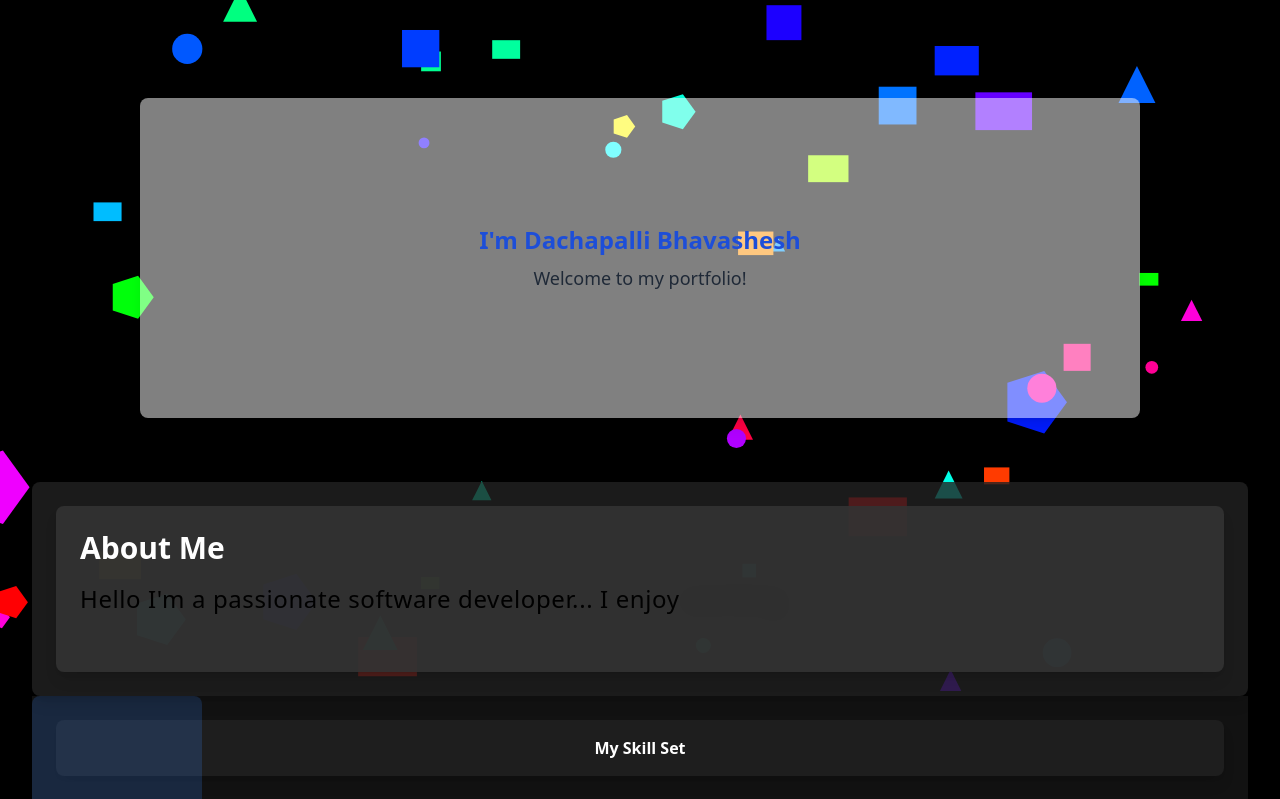
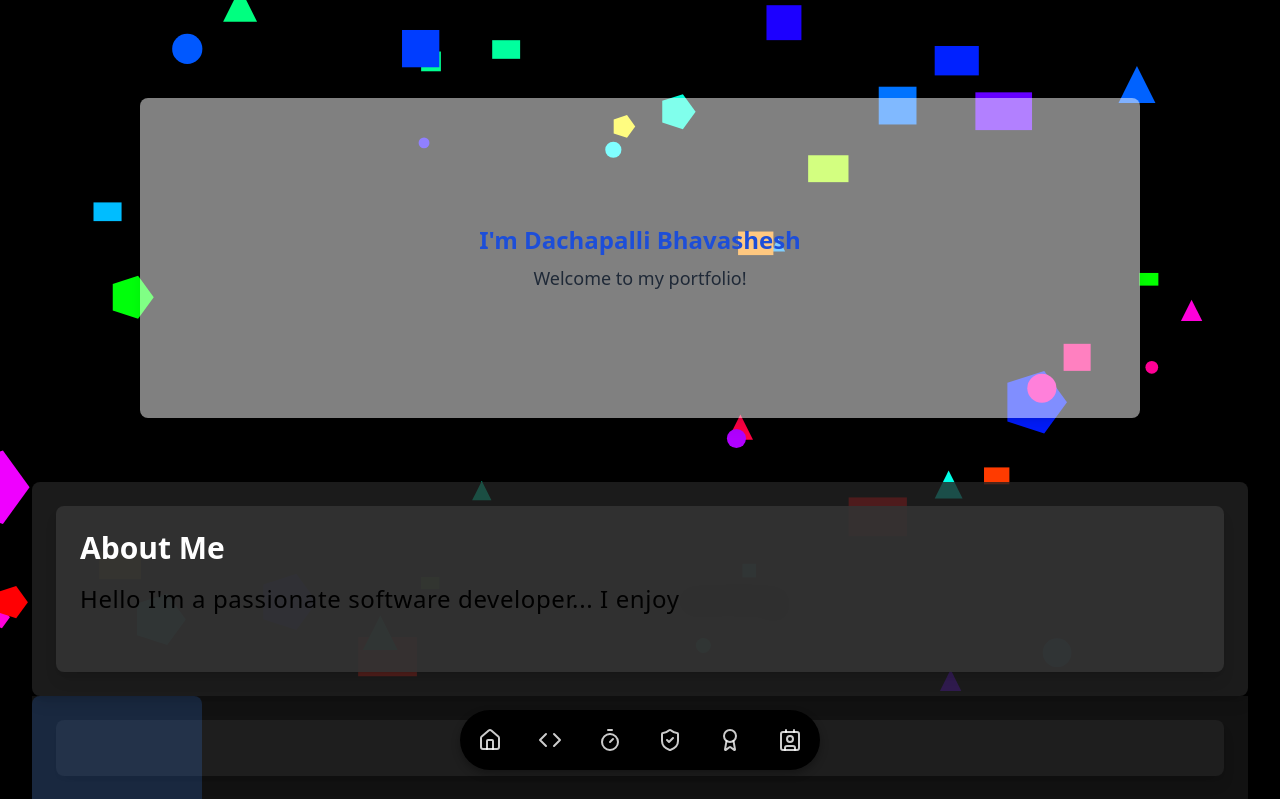
Before and after one commit to bunnysunny24/portfolio, a React (Create React App) app: page / in a window 1280 px wide. Shown: the top 799 px of the page. Built offline with nearby package versions, Linux system fonts and the light colour scheme.

Commit message:
Merged changes from origin/main and resolved conflicts

```diff
--- /dev/null
+++ b/next.config.js
@@ -0,0 +1,15 @@
+const withSourceMaps = require('@zeit/next-source-maps')();
+
+module.exports = {
+    webpack: (config, { isServer }) => {
+        if (!isServer) {
+            config.module.rules.push({
+                test: /\.js$/,
+                loader: 'source-map-loader',
+                enforce: 'pre',
+                exclude: /node_modules[\\/](next)[\\/]/,
+            });
+        }
+        return config;
+    },
+};
--- a/package.json
+++ b/package.json
@@ -6,7 +6,7 @@
     "@emotion/react": "^11.13.3",
     "@react-three/drei": "^9.114.4",
     "@tabler/icons-react": "^3.19.0",
-    "@testing-library/jest-dom": "^5.17.0",
+    "@testing-library/jest-dom": "^6.6.2",
     "@testing-library/react": "^13.4.0",
     "@testing-library/user-event": "^13.5.0",
     "@types/jest": "^27.5.2",
@@ -23,6 +23,7 @@
     "web-vitals": "^2.1.4"
   },
   "scripts": {
+    "clean": "rimraf .next",
     "start": "react-scripts start",
     "build": "react-scripts build",
     "test": "react-scripts test",
@@ -56,6 +57,7 @@
     "clsx": "^2.1.1",
     "framer-motion": "^11.11.9",
     "postcss": "^8.4.47",
+    "rimraf": "^6.0.1",
     "tailwind-merge": "^2.5.4",
     "tailwindcss": "^3.4.14",
     "three": "^0.169.0"
--- a/src/App.tsx
+++ b/src/App.tsx
@@ -6,20 +6,13 @@ import SkillsSection from './components/SkillsSection';
 import { Timeline } from './components/Timeline';
 import Certifications from './components/Certifications';
 import Contact from './components/Contact';
-import FloatingDock  from './components/FloatingDock'; // Correctly importing the FloatingDock component
+import { FloatingDockDemo } from './components/FloatingDockDemo';
 import Achievements from './components/Achievements';
-import { FaHome, FaClipboardList, FaCertificate, FaTrophy, FaUserGraduate, FaEnvelope } from 'react-icons/fa';
 
-const dockItems = [
-  { title: "Home", icon: <FaHome />, href: "#" },
-  { title: "Skill Set", icon: <FaClipboardList />, href: "#skills" },
-  { title: "Timeline", icon: <FaTrophy />, href: "#timeline" },
-  { title: "Certificates", icon: <FaCertificate />, href: "#certificates" },
-  { title: "Achievements", icon: <FaUserGraduate />, href: "#achievements" },
-  { title: "Contact Me", icon: <FaEnvelope />, href: "#contact" },
-];
+const App: React.FC = () => {
+  console.log("App is rendering");
 
-const App: React.FC = () => (
+  return (
     <div className="relative min-h-screen bg-black text-white overflow-hidden">
       <AnimatedBackground />
       <div className="relative z-10 container mx-auto p-8">
@@ -31,8 +24,11 @@ const App: React.FC = () => (
         <Achievements />
         <Contact />
       </div>
-    <FloatingDock />
+
+      {/* Ensure Floating Dock is rendered at the bottom */}
+      <FloatingDockDemo />
     </div>
   );
+};
 
 export default App;
--- a/src/components/FloatingDock.tsx
+++ /dev/null
@@ -1,7 +0,0 @@
-const FloatingDock: React.FC = () => (
-    <div className="fixed bottom-0 left-1/2 transform -translate-x-1/2 p-4 bg-black text-white rounded-t-lg shadow-lg">
-      <p>Scroll through to explore: Introduction, Skills, Timeline, and more!</p>
-    </div>
-  );
-
-  export default FloatingDock;
--- /dev/null
+++ b/src/components/FloatingDockDemo.tsx
@@ -0,0 +1,57 @@
+import React from 'react';
+import FloatingDock from '../ui/floating-dock';
+import {
+  IconHome,
+  IconSkills,
+  IconTimeline,
+  IconCertificate,
+  IconAchievements,
+  IconContact
+} from './icons';
+
+export const FloatingDockDemo: React.FC = () => {
+  const links = [
+    {
+      title: "Home",
+      icon: <IconHome />,
+      href: "#home",
+    },
+    {
+      title: "Skills",
+      icon: <IconSkills />,
+      href: "#skills",
+    },
+    {
+      title: "Timeline",
+      icon: <IconTimeline />,
+      href: "#timeline",
+    },
+    {
+      title: "Certifications",
+      icon: <IconCertificate />,
+      href: "#certifications",
+    },
+    {
+      title: "Achievements",
+      icon: <IconAchievements />,
+      href: "#achievements",
+    },
+    {
+      title: "Contact",
+      icon: <IconContact />,
+      href: "#contact",
+    },
+  ];
+
+  // Log the links before returning JSX
+  console.log("FloatingDock links: ", links);
+
+  return (
+    <div className="fixed bottom-0 left-0 right-0 z-50 flex justify-center mb-4">
+      <FloatingDock
+        mobileClassName="translate-y-20" // Only for demo purposes
+        items={links}
+      />
+    </div>
+  );
+};
--- /dev/null
+++ b/src/components/icons.tsx
@@ -0,0 +1,49 @@
+// src/icons.tsx
+
+import React from 'react';
+
+export const IconHome = () => (
+  <svg xmlns="http://www.w3.org/2000/svg" width="24" height="24" viewBox="0 0 24 24" fill="none" stroke="currentColor" strokeWidth="2" strokeLinecap="round" strokeLinejoin="round" className="lucide lucide-house">
+    <path d="M15 21v-8a1 1 0 0 0-1-1h-4a1 1 0 0 0-1 1v8" />
+    <path d="M3 10a2 2 0 0 1 .709-1.528l7-5.999a2 2 0 0 1 2.582 0l7 5.999A2 2 0 0 1 21 10v9a2 2 0 0 1-2 2H5a2 2 0 0 1-2-2z" />
+  </svg>
+);
+
+export const IconSkills = () => (
+  <svg xmlns="http://www.w3.org/2000/svg" width="24" height="24" viewBox="0 0 24 24" fill="none" stroke="currentColor" strokeWidth="2" strokeLinecap="round" strokeLinejoin="round" className="lucide lucide-code">
+    <polyline points="16 18 22 12 16 6" />
+    <polyline points="8 6 2 12 8 18" />
+  </svg>
+);
+
+export const IconTimeline = () => (
+  <svg xmlns="http://www.w3.org/2000/svg" width="24" height="24" viewBox="0 0 24 24" fill="none" stroke="currentColor" strokeWidth="2" strokeLinecap="round" strokeLinejoin="round" className="lucide lucide-timer">
+    <line x1="10" x2="14" y1="2" y2="2" />
+    <line x1="12" x2="15" y1="14" y2="11" />
+    <circle cx="12" cy="14" r="8" />
+  </svg>
+);
+
+export const IconCertificate = () => (
+  <svg xmlns="http://www.w3.org/2000/svg" width="24" height="24" viewBox="0 0 24 24" fill="none" stroke="currentColor" strokeWidth="2" strokeLinecap="round" strokeLinejoin="round" className="lucide lucide-shield-check">
+    <path d="M20 13c0 5-3.5 7.5-7.66 8.95a1 1 0 0 1-.67-.01C7.5 20.5 4 18 4 13V6a1 1 0 0 1 1-1c2 0 4.5-1.2 6.24-2.72a1.17 1.17 0 0 1 1.52 0C14.51 3.81 17 5 19 5a1 1 0 0 1 1 1z" />
+    <path d="m9 12 2 2 4-4" />
+  </svg>
+);
+
+export const IconAchievements = () => (
+  <svg xmlns="http://www.w3.org/2000/svg" width="24" height="24" viewBox="0 0 24 24" fill="none" stroke="currentColor" strokeWidth="2" strokeLinecap="round" strokeLinejoin="round" className="lucide lucide-award">
+    <path d="m15.477 12.89 1.515 8.526a.5.5 0 0 1-.81.47l-3.58-2.687a1 1 0 0 0-1.197 0l-3.586 2.686a.5.5 0 0 1-.81-.469l1.514-8.526" />
+    <circle cx="12" cy="8" r="6" />
+  </svg>
+);
+
+export const IconContact = () => (
+  <svg xmlns="http://www.w3.org/2000/svg" width="24" height="24" viewBox="0 0 24 24" fill="none" stroke="currentColor" strokeWidth="2" strokeLinecap="round" strokeLinejoin="round" className="lucide lucide-contact">
+    <path d="M16 2v2" />
+    <path d="M7 22v-2a2 2 0 0 1 2-2h6a2 2 0 0 1 2 2v2" />
+    <path d="M8 2v2" />
+    <circle cx="12" cy="11" r="3" />
+    <rect x="3" y="4" width="18" height="18" rx="2" />
+  </svg>
+);
--- /dev/null
+++ b/src/ui/floating-dock.css
@@ -0,0 +1,37 @@
+.floating-dock {
+    position: fixed;
+    bottom: 30px; /* Position from the bottom */
+    left: 50%; /* Center it horizontally */
+    transform: translateX(-50%); /* Adjust to center */
+    display: flex;
+    gap: 10px; /* Space between items */
+    background-color: #000; /* Black background for the dock */
+    padding: 5px; /* Reduced padding for a smaller dock */
+    border-radius: 50px;
+    box-shadow: 0 4px 8px rgba(0, 0, 0, 0.3); /* Adjust shadow */
+    z-index: 9999; /* Ensure it’s above other elements */
+}
+
+.floating-dock a {
+    display: flex;
+    align-items: center;
+    justify-content: center;
+    width: 50px;  /* Size of buttons (can be adjusted) */
+    height: 50px; /* Size of buttons (can be adjusted) */
+    background-color: #000; /* Match the button background to the dock */
+    border-radius: 50%;
+    color: rgba(255, 255, 255, 0.8); /* Slightly lighter than black for icons */
+    text-decoration: none;
+    transition: transform 0.3s ease, background-color 0.3s ease, opacity 0.3s ease; /* Smooth transitions */
+}
+
+.floating-dock a:hover {
+    background-color: rgba(255, 255, 255, 0.1); /* Light gray hover effect */
+    transform: scale(1.5) translateY(-10px); /* Scale up and move up slightly more */
+    z-index: 10000; /* Bring the hovered icon to the front */
+}
+
+.floating-dock a {
+    opacity: 1; /* Default opacity */
+    transition: opacity 0.3s ease; /* Transition for opacity */
+}
--- /dev/null
+++ b/src/ui/floating-dock.tsx
@@ -0,0 +1,38 @@
+// src/ui/floating-dock.tsx
+import React, { useState } from 'react';
+import './floating-dock.css';
+
+interface FloatingDockProps {
+  items: {
+    title: string;
+    icon: JSX.Element;
+    href: string;
+  }[];
+  mobileClassName?: string;
+}
+
+const FloatingDock: React.FC<FloatingDockProps> = ({ items, mobileClassName }) => {
+    const [hoveredIndex, setHoveredIndex] = useState<number | null>(null);
+
+    return (
+        <div className={`floating-dock ${mobileClassName}`}>
+            {items.map((item, index) => (
+                <a
+                    key={index}
+                    href={item.href}
+                    title={item.title}
+                    onMouseEnter={() => setHoveredIndex(index)} // Set hovered index
+                    onMouseLeave={() => setHoveredIndex(null)} // Reset hovered index
+                    style={{
+                        transform: hoveredIndex === index ? 'scale(1.5)' : hoveredIndex !== null && Math.abs(hoveredIndex - index) === 1 ? 'scale(1.2)' : 'scale(1)',
+                        opacity: hoveredIndex === null || hoveredIndex === index ? 1 : 0.6 // Dim unhovered icons
+                    }}
+                >
+                    {item.icon}
+                </a>
+            ))}
+        </div>
+    );
+};
+
+export default FloatingDock;
--- a/tsconfig.json
+++ b/tsconfig.json
@@ -1,6 +1,6 @@
 {
   "compilerOptions": {
-    "target": "es5",
+    "target": "es6",
     "lib": [
       "dom",
       "dom.iterable",
@@ -18,7 +18,7 @@
     "resolveJsonModule": true,
     "isolatedModules": true,
     "noEmit": true,
-    "jsx": "react-jsx",
+    "jsx": "preserve",
     "baseUrl": "src", // Add this line
     "paths": {
       "@/*": ["*"] // Add this line
```
Also changed, not shown: 1 other file (tests, documents, lock files or other folders). Lines whose indentation alone changed are shown as unchanged.
